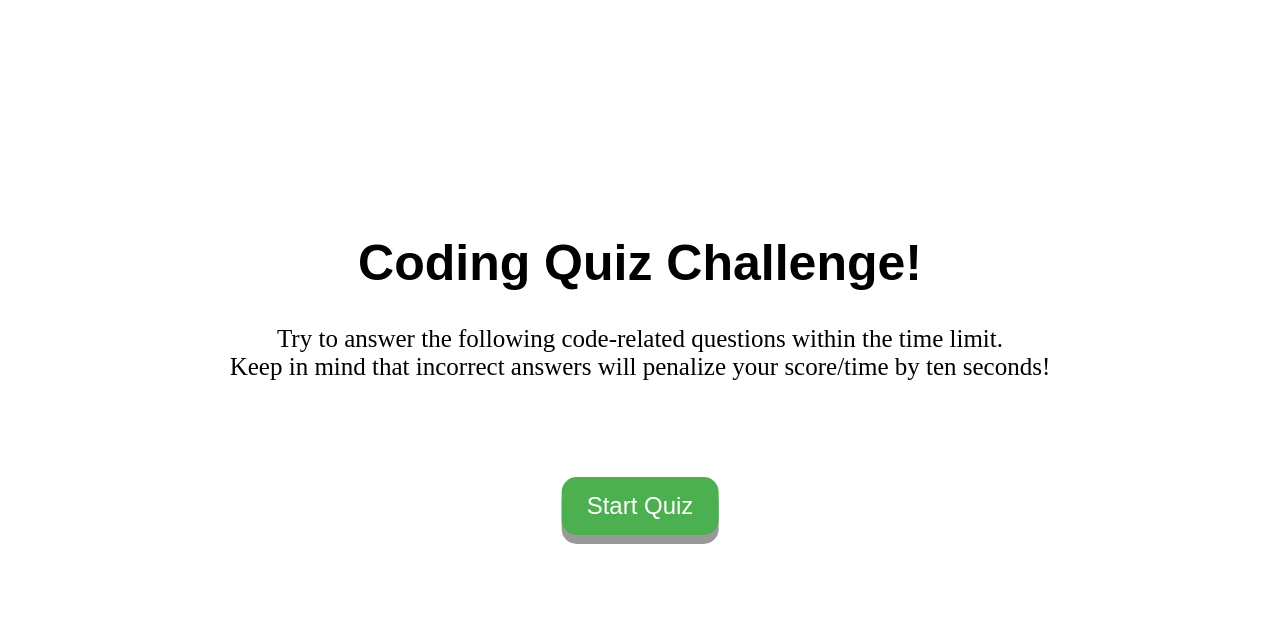
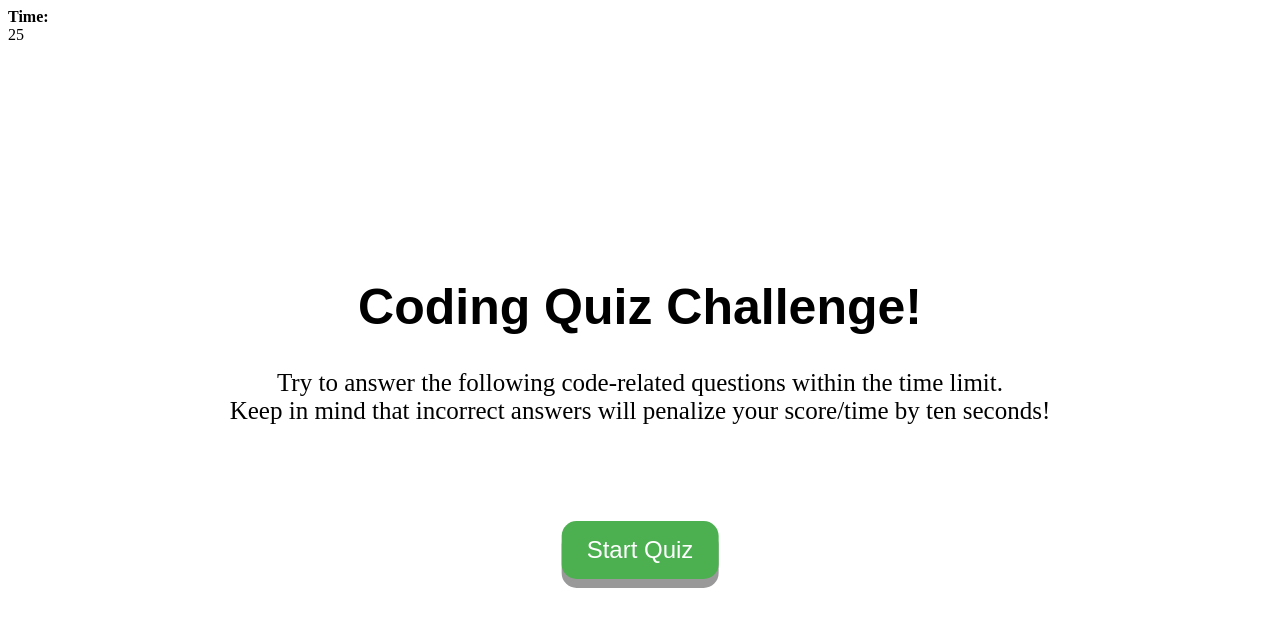
Before and after one commit to williamnrivero/code-quiz, a plain HTML site: page index.html in a window 1280 px wide. Drawn offline with Linux system fonts and the light colour scheme.

Commit message:
added timer

```diff
--- a/assets/js/script.js
+++ b/assets/js/script.js
@@ -10,8 +10,17 @@ var answer2 = document.getElementById('answer2')
 var question3 = document.getElementById('question3')
 var answer3 = document.getElementById('answer3')
 var lastPage = document.getElementById('lastPage')
-var timeSet = document.getElementById('timer')
-var time = 60;
+var seconds = document.getElementById('countdown').textContent;
+
+var countdown = setInterval(function()
+{
+    seconds--;
+    document.getElementById("countdown").textContent = seconds;
+    if (seconds <= 0) clearInterval(countdown);
+}, 1000);
+
+
+
 
 //This hides the first page and shows the second page//
 function clickStart(){
--- a/index.html
+++ b/index.html
@@ -9,6 +9,8 @@
 </head>
 
 <body>
+    <p style="display: inline; font-weight: bold;">Time:</p>
+    <div id="countdown">30</div>
 <!--First Page-->
 <div id="quizStart">
     <h1>Coding Quiz Challenge!</h1>
```
